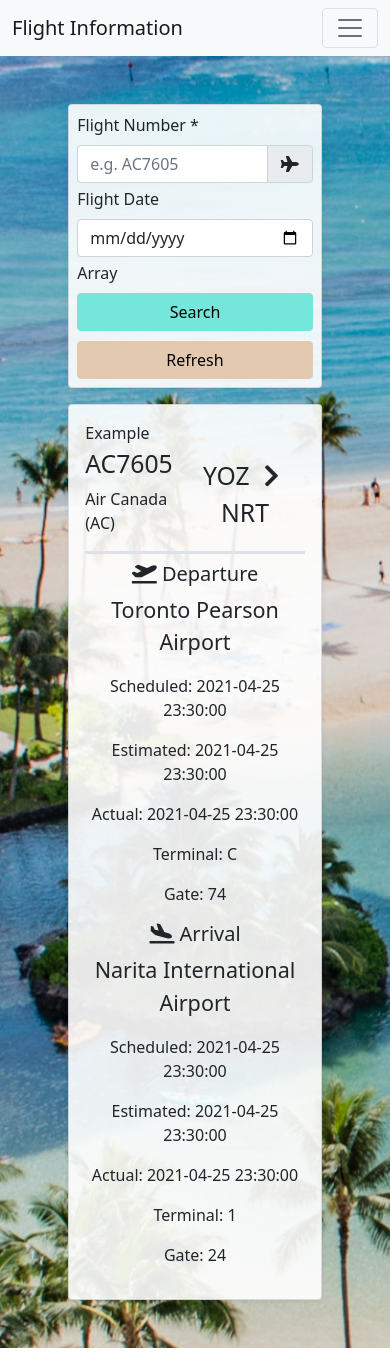
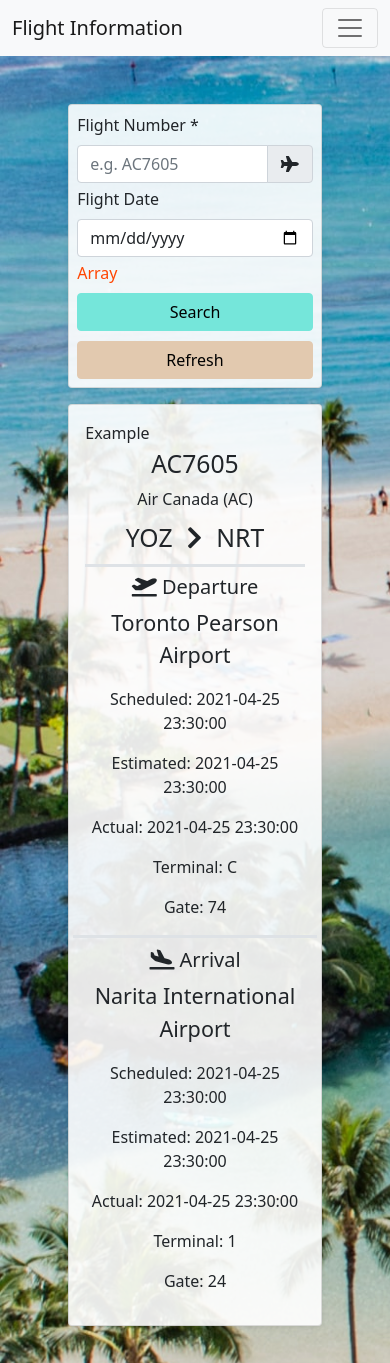
Before and after one commit to IkumiMine/Flight-Information, a PHP site: page / in a window 390 px wide. Shown: the top 1363 px of the page. Run offline with PHP 8.4, Linux system fonts and the light colour scheme; some libraries are stand-ins or nearby versions.

Commit message:
responsive update

```diff
--- a/components/output-template.php
+++ b/components/output-template.php
@@ -1,15 +1,15 @@
 <p class="m-0 pb-1">Example</p>
-<div class="d-flex card-title border-bottom border-3">
-    <div>
+<div class="d-lg-flex card-title border-bottom border-3 pb-2">
+    <div class="text-center">
         <h2>AC7605</h2>
-        <p>Air Canada (AC)</p>
+        <p id="airline-name">Air Canada (AC)</p>
     </div>
     <div class="flex-grow-1 text-center">
         <p class="fs-2 pt-2 m-0">YOZ <i class="fas fa-chevron-right fa-fw"></i> NRT</p>
     </div>
 </div>
 <div class="row">
-    <div class="col-lg-6 text-center">
+    <div class="col-lg-6 text-center" id="departure">
         <h3 class="fs-5"><i class="fas fa-plane-departure fa-fw"></i> Departure</h3>
         <p class="fs-4">Toronto Pearson Airport</p>
         <p>Scheduled: 2021-04-25 23:30:00</p>
@@ -20,7 +20,7 @@
             <p class="col-lg-6">Gate: 74</p>
         </div>
     </div>
-    <div class="col-lg-6 text-center">
+    <div class="col-lg-6 text-center" id="arrival">
         <h3 class="fs-5"><i class="fas fa-plane-arrival fa-fw"></i> Arrival</h3>
         <p class="fs-4">Narita International Airport</p>
         <p>Scheduled: 2021-04-25 23:30:00</p>
--- a/css/style.css
+++ b/css/style.css
@@ -18,7 +18,7 @@
 #output {
     width: 65%;
 }
-#error-msg {
+#error-msg, #map-msg {
     color: orangered;
 }
 #map {
@@ -37,11 +37,20 @@ footer {
     #refreshBtn {
         margin-top: 10px;
     }
+    #airline-name {
+        margin: 0;
+    }
+    #departure {
+        border-bottom: 3px solid #dee2e6;
+    }
+    #arrival {
+        margin-top: 10px;
+    }
 }
 
 @media all and (max-width: 426px) {
     #map {
-        width: 370px;
+        width: 352px;
         height: 250px;
     }
 }
--- a/index.php
+++ b/index.php
@@ -27,7 +27,7 @@ if(isset($_GET['search'])){
             if (isset($selectedFlight['data'][0]['live']['latitude']) && isset($selectedFlight['data'][0]['live']['longitude'])) {
                 $map = "You can check real time flight location on the map.";
             } else {
-                $map = "Sorry, the flight location is unavailable.";
+                $map = "<i class='far fa-dizzy fa-fw'></i>Sorry, the flight location is unavailable.";
             }
         }
     }
```
Also changed, not shown: Models/Output.php (+5 -5 lines).
